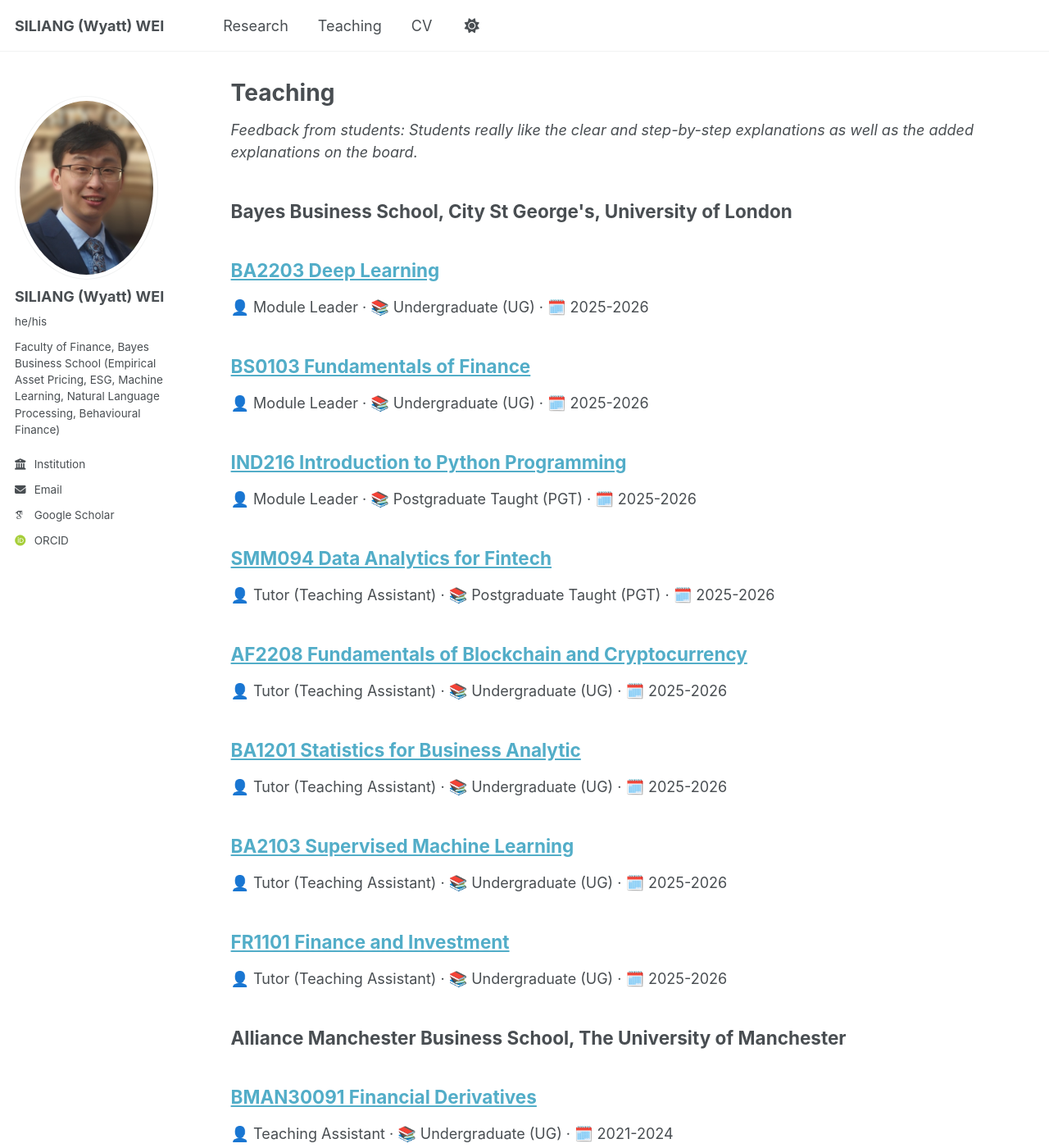
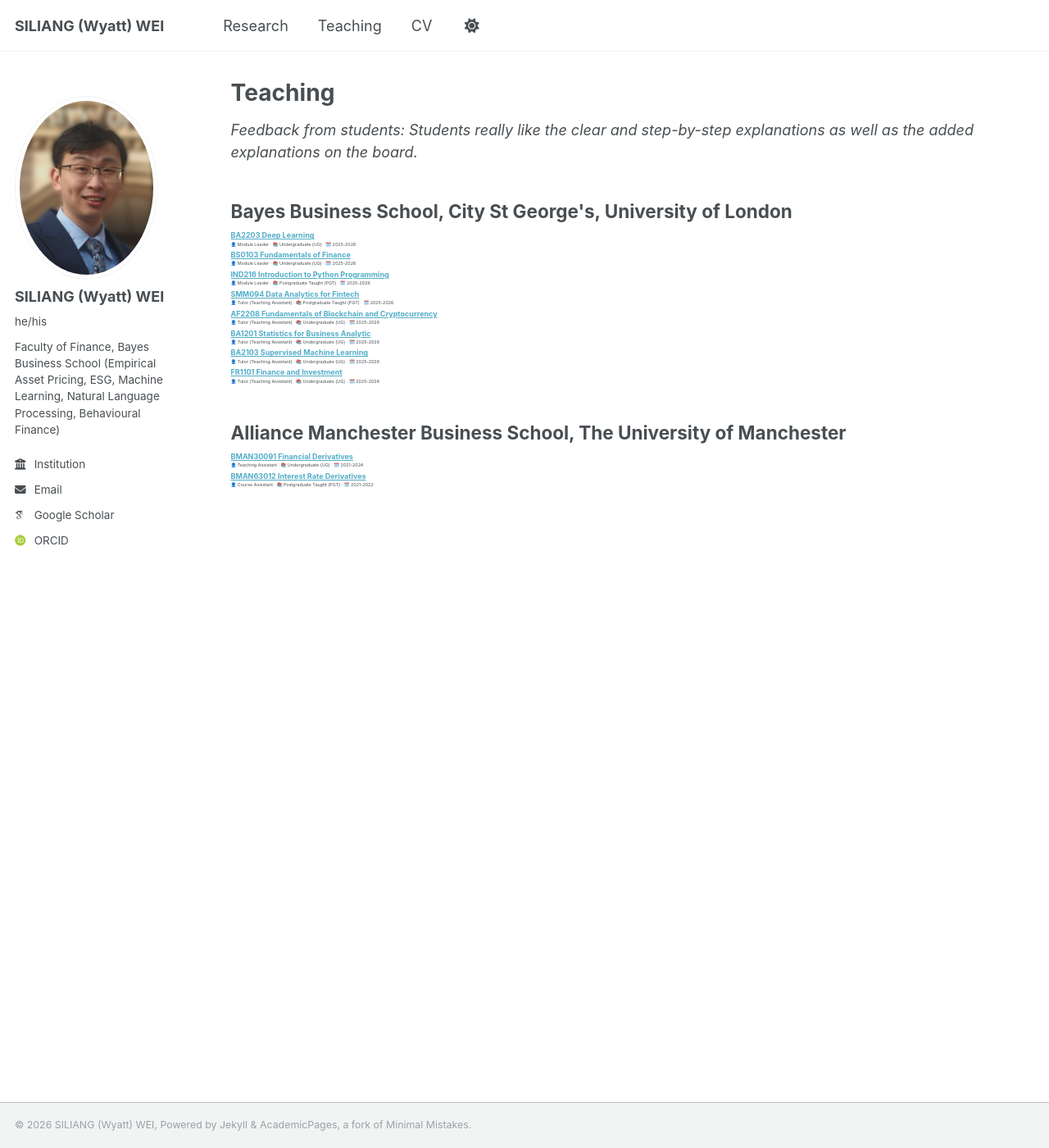
Before and after one commit to wyattswei/wyattswei.github.io, a Jekyll site: the page built from _pages/teaching.html, in a window 1280 px wide and 1400 px high. Shown: the whole window at 82% size. Built offline with Jekyll 4.4.1, drawn with Linux system fonts in a browser that asks for light colours; some web fonts are replaced.

Commit message:
Reduce font size in teaching

```diff
--- a/_includes/archive-single.html
+++ b/_includes/archive-single.html
@@ -12,7 +12,8 @@
   {% assign title = post.title %}
 {% endif %}
 
-<div class="{{ include.type | default: "list" }}__item">
+<div class="{{ include.type | default: "list" }}__item{% if
+post.collection == 'teaching' %} teaching__item{% endif %}">
   <article class="archive__item" itemscope itemtype="http://schema.org/CreativeWork">
     {% if include.type == "grid" and teaser %}
       <div class="archive__item-teaser">
--- a/assets/css/main.scss
+++ b/assets/css/main.scss
@@ -41,3 +41,19 @@
     "vendor/font-awesome/brands",
     "vendor/magnific-popup/magnific-popup"
 ;
+
+.teaching__item {
+    margin-bottom: 0.25em;
+}
+
+.teaching__item .archive__item-title {
+    margin-top: 0;
+    margin-bottom: 0.05em;
+    font-size: 0.5em;
+}
+
+.teaching__item p {
+    margin-top: 0;
+    margin-bottom: 0.15em;
+    font-size: 0.3em;
+}
```
